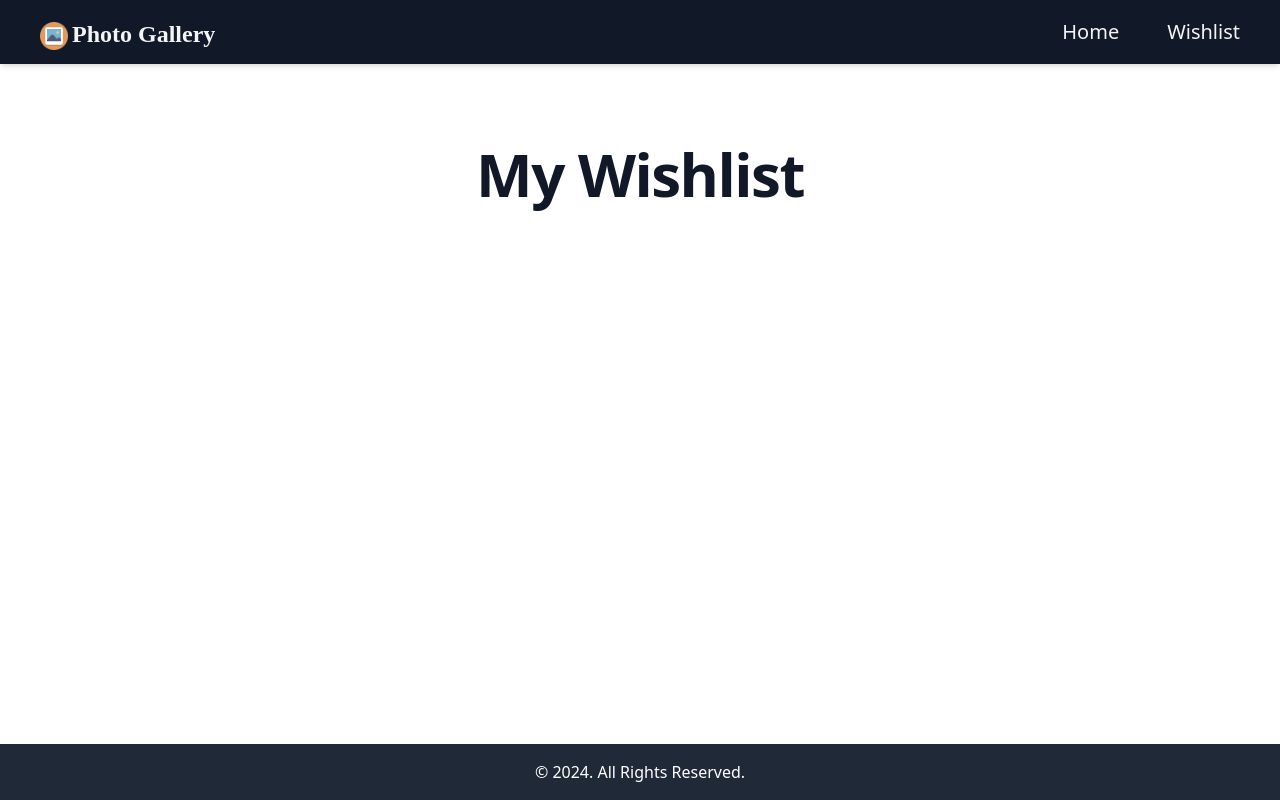
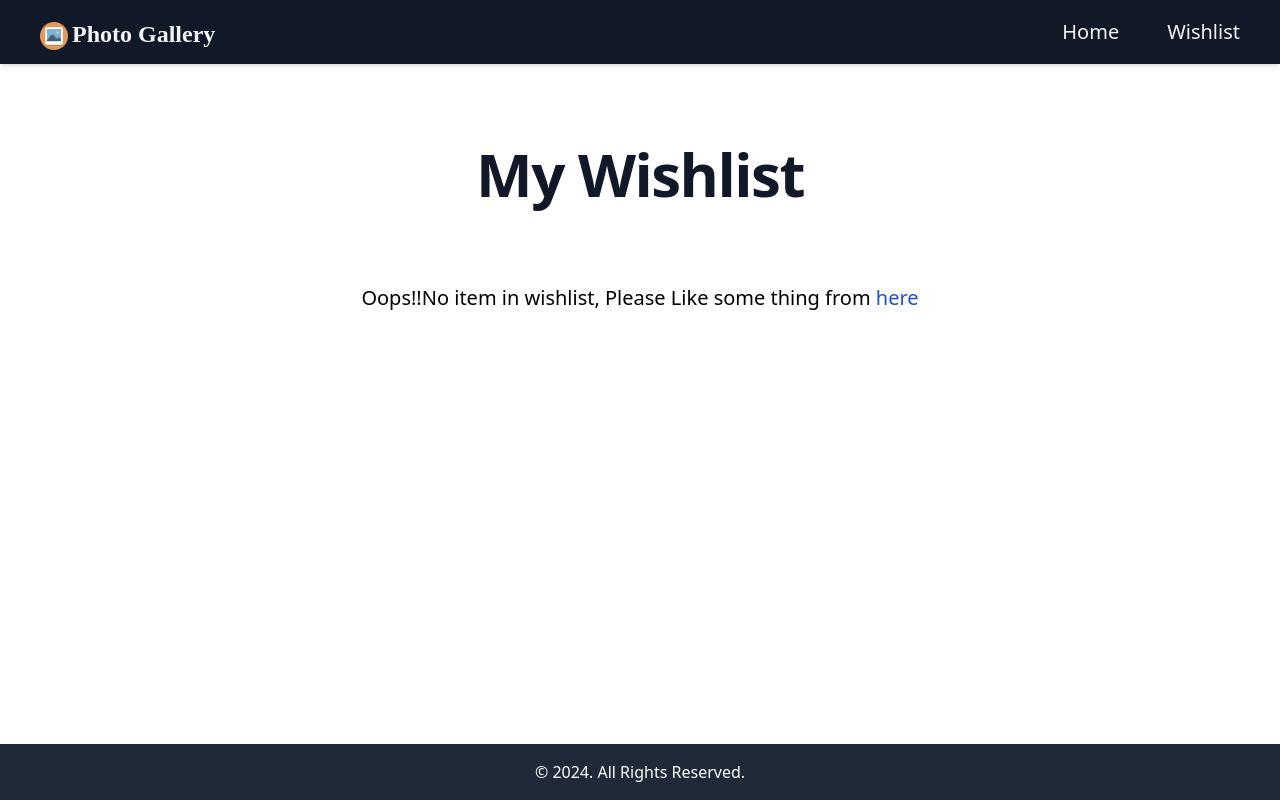
Before and after one commit to pallavigoyal2099/photo-gallery, a React (Create React App) app: page /wishlist in a window 1280 px wide. Built offline with nearby package versions, Linux system fonts and the light colour scheme.

Commit message:
empty wishlist handled

```diff
--- a/src/components/Wishlist.jsx
+++ b/src/components/Wishlist.jsx
@@ -2,17 +2,20 @@ import React from "react";
 import { wishListData } from "../store/wishlistReducer";
 import { useSelector } from "react-redux";
 import ImageComponent from "./ImageComponent";
+import Home from "./Home";
+import { Link } from "react-router-dom";
 
 const Wishlist = () => {
   const wishlist = useSelector(wishListData);
   const reversedData = wishlist.slice().reverse();
   return (
-    <div className="mb-16 w-[60rem] my-12">
+    <div className="mb-16 w-[60rem] my-12 ">
       <div className="flex items-center flex-col pt-8">
         <h1 className="mb-4 text-4xl font-extrabold leading-none tracking-tight text-gray-900 md:text-5xl lg:text-6xl sm:px-6 ">
           My Wishlist
         </h1>
       </div>
+      {reversedData.length > 0 ? (
         <div className="grid md:grid-cols-4 gap-4  grid-cols-2 mx-4">
           {reversedData.map((result) => (
             <ImageComponent
@@ -27,6 +30,14 @@ const Wishlist = () => {
             />
           ))}
         </div>
+      ) : (
+        <div className="text-center bold text-xl my-16">
+          Oops!!No item in wishlist, Please Like some thing from{" "}
+          <Link className="text-underlined text-blue-700" to={"/"}>
+            here{" "}
+          </Link>
+        </div>
+      )}
     </div>
   );
 };
```
Lines whose indentation alone changed are shown as unchanged.
